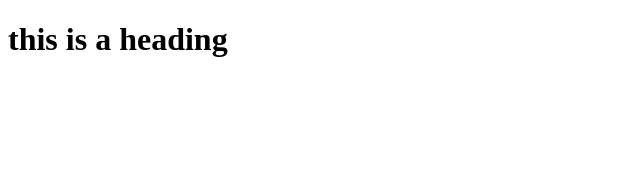
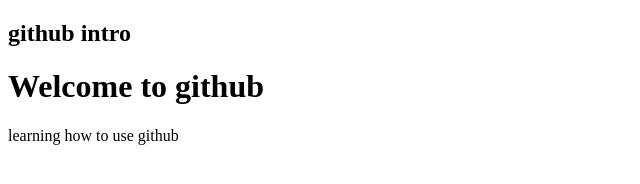
Before and after one commit to dontwanttocode/FullStack, a plain HTML site: page index.html in a window 1280 px wide. Shown: the whole page, without its empty margins (0-640 px from the left). Drawn offline with Linux system fonts and the light colour scheme.

Commit message:
Update index.html

```diff
--- a/index.html
+++ b/index.html
@@ -4,6 +4,8 @@
      <title> learning github </title>
   </head>
   <body>
-   <h1> this is a heading </h1>
+    <h2> github intro </h2>
+   <h1> Welcome to github </h1>
+    <p> learning how to use github</p>
   </body>
 </html>
```
